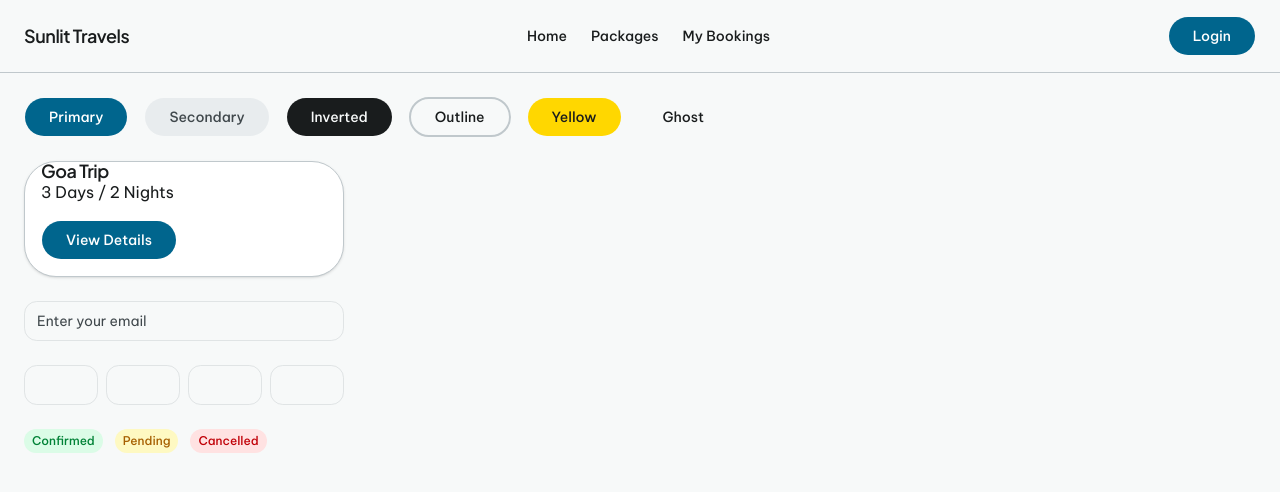
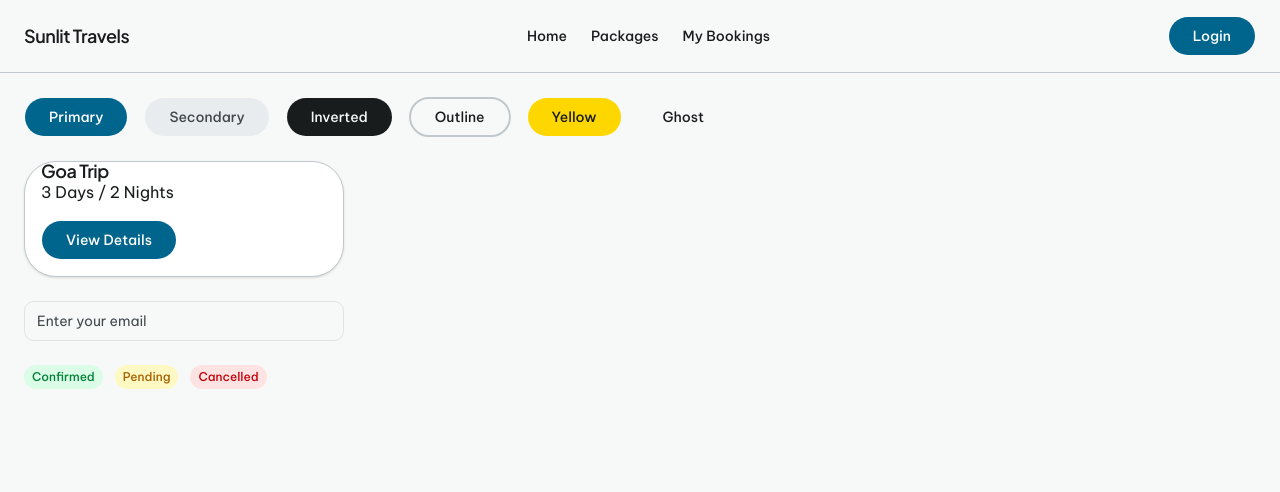
Before and after one commit to Sourav1018/TM-FE, a Next.js app: page / in a window 1280 px wide. Shown: the top 492 px of the page. Built offline with nearby package versions, Linux system fonts and the light colour scheme.

Commit message:
Remove OTP input fields from the home page and adjust the input component's border radius from medium to small.

```diff
--- a/app/page.tsx
+++ b/app/page.tsx
@@ -42,14 +42,6 @@ export default function Home() {
           <Input placeholder="Enter your email" />
         </div>
 
-        {/* OTP Inputs */}
-        <div className="flex gap-2 w-80">
-          <Input maxLength={1} />
-          <Input maxLength={1} />
-          <Input maxLength={1} />
-          <Input maxLength={1} />
-        </div>
-
         {/* Badge test */}
         <div className="flex gap-3">
           <Badge status="confirmed" />
--- a/components/ui/input.tsx
+++ b/components/ui/input.tsx
@@ -12,7 +12,7 @@ function Input({
     <input
       type={type}
       className={cn(
-        "flex h-10 w-full rounded-md border border-input bg-background px-3 py-2 text-sm outline-none transition-all",
+        "flex h-10 w-full rounded-sm border border-input bg-background px-3 py-2 text-sm outline-none transition-all",
         "focus-visible:ring-2 focus-visible:ring-primary focus-visible:border-primary",
         "placeholder:text-muted-foreground",
         "disabled:cursor-not-allowed disabled:opacity-50",
```
